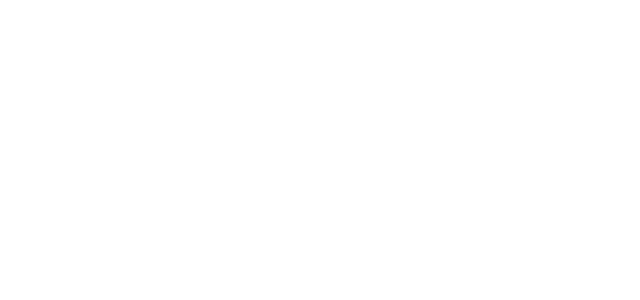
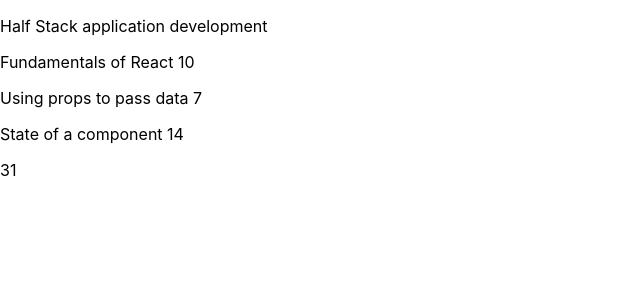
Before and after one commit to rd9911/FullStackWebDevelopment, a React (Create React App) app in the folder part1/: page / in a window 1280 px wide. Shown: the top 300 px of the page, without its empty margins (0-640 px from the left). Built offline with nearby package versions, Linux system fonts and the light colour scheme.

Commit message:
Finish exercise1.1 and 1.2

```diff
--- a/part1/src/App.js
+++ b/part1/src/App.js
@@ -1,11 +1,53 @@
 import React from "react";
 
+const Part = (props) => {
+  return (
+    <div>
+      <p>{props.courseName} {props.numOfExercises}</p>
+    </div>
+  )
+}
 
+const Header = (props) => {
+  return (
+    <div>
+      <p>{props.courseName}</p>
+    </div>
+  )
+}
+
+const Content = (props) => {
+  return (
+    <div>
+      <Part courseName={props.courseNames[0]} numOfExercises={props.numOfExercises[0]} />
+      <Part courseName={props.courseNames[1]} numOfExercises={props.numOfExercises[1]} />
+      <Part courseName={props.courseNames[2]} numOfExercises={props.numOfExercises[2]} />
+    </div>
+  )
+}
+
+const Total = (props) => {
+  return (
+    <div>
+      <p>{props.total}</p>
+    </div>
+  )
+}
 
 const App = () => {
+  const course = 'Half Stack application development'
+  const part1 = 'Fundamentals of React'
+  const exercises1 = 10
+  const part2 = 'Using props to pass data'
+  const exercises2 = 7
+  const part3 = 'State of a component'
+  const exercises3 = 14
+
   return (
     <div>
-
+      <Header courseName={course} />
+      <Content courseNames={[part1, part2, part3]} numOfExercises={[exercises1, exercises2, exercises3]} />
+      <Total total={exercises1+exercises2+exercises3} />
     </div>
   )
 }
--- a/part1/src/index.js
+++ b/part1/src/index.js
@@ -2,7 +2,6 @@
 import ReactDOM from 'react-dom';
 import './index.css';
 import App from './App';
-import reportWebVitals from './reportWebVitals';
 
 ReactDOM.render(
     <App />,
@@ -12,4 +11,3 @@
 // If you want to start measuring performance in your app, pass a function
 // to log results (for example: reportWebVitals(console.log))
 // or send to an analytics endpoint. Learn more: https://bit.ly/CRA-vitals
-reportWebVitals();
--- a/part1/src/reportWebVitals.js
+++ /dev/null
@@ -1,13 +0,0 @@
-const reportWebVitals = onPerfEntry => {
-  if (onPerfEntry && onPerfEntry instanceof Function) {
-    import('web-vitals').then(({ getCLS, getFID, getFCP, getLCP, getTTFB }) => {
-      getCLS(onPerfEntry);
-      getFID(onPerfEntry);
-      getFCP(onPerfEntry);
-      getLCP(onPerfEntry);
-      getTTFB(onPerfEntry);
-    });
-  }
-};
-
-export default reportWebVitals;
```
Also changed, not shown: part1/src/App.css (deleted, +0 -38 lines), part1/src/setupTests.js (deleted, +0 -5 lines), part1/src/logo.svg (deleted), 1 other file (tests, documents, lock files or other folders).
